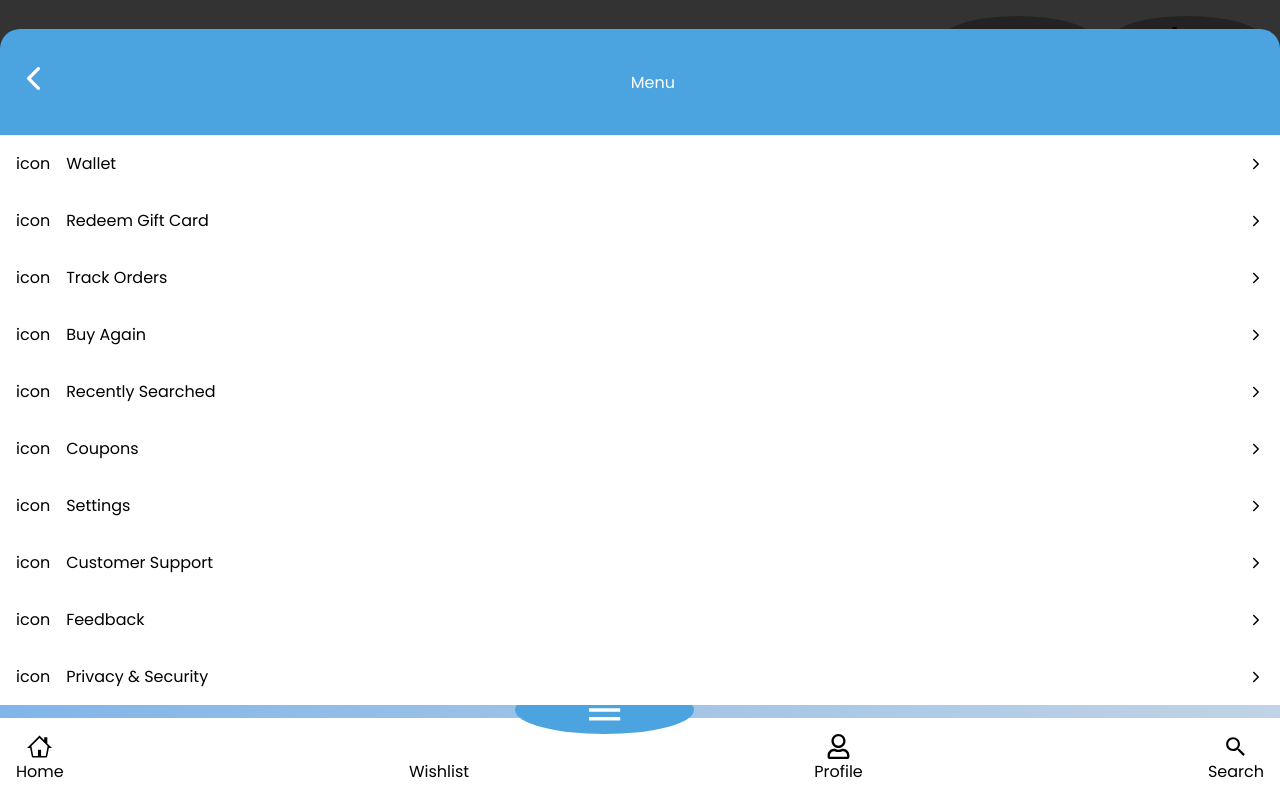
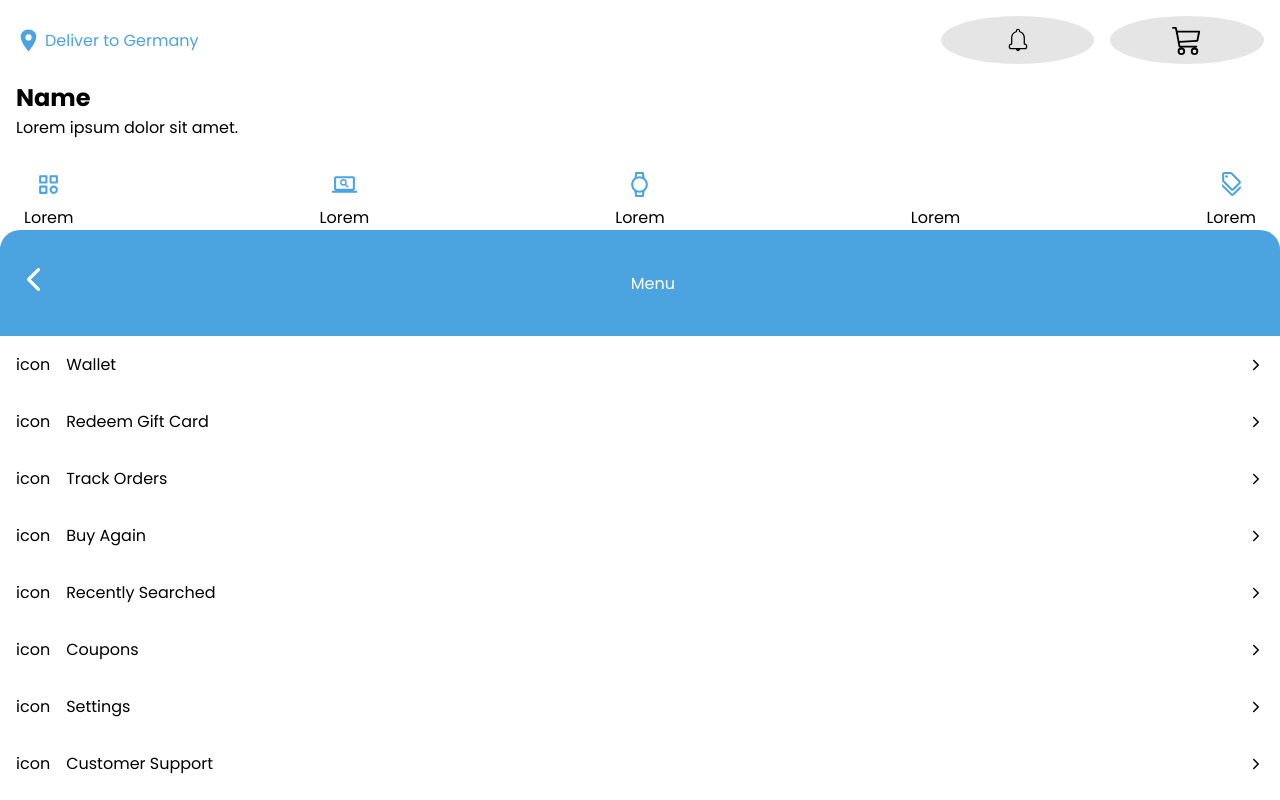
Before and after one commit to akdog/smartcart, a React (Vite) app: page / in a window 1280 px wide. Both pictures are taken after a click on the icon 604 px from the left and 710 px from the top of the page. Shown: the top 800 px of the page. Built offline with nearby package versions, Linux system fonts and the light colour scheme; no server answers; some icons are missing.

Commit message:
Fixed Menu Need Fix FetchByPage

```diff
--- a/package.json
+++ b/package.json
@@ -10,6 +10,7 @@
     "preview": "vite preview"
   },
   "dependencies": {
+    "framer-motion": "^10.16.16",
     "react": "^18.2.0",
     "react-dom": "^18.2.0",
     "react-icons": "^4.12.0",
--- a/src/App.tsx
+++ b/src/App.tsx
@@ -1,4 +1,4 @@
-import { Routes, Route } from "react-router-dom";
+import { Routes, Route, useLocation } from "react-router-dom";
 import { useState } from "react";
 import { ThemeProvider, createGlobalStyle } from "styled-components";
 import { theme } from "./theme";
@@ -13,9 +13,12 @@ import StoreProvider from "./context/StoreProvider";
 const App = () => {
   const [isActiveMenu, setIsActiveMenu] = useState<boolean>(false);
 
+  const location = useLocation();
+  const currentLocation = location.pathname;
+
   return (
     <>
-      <StoreProvider>
+      <StoreProvider currentLocation={currentLocation}>
         <GlobalStyle isActiveMenu={isActiveMenu} />
         <ThemeProvider theme={theme}>
           <Routes>
--- a/src/components/Header.tsx
+++ b/src/components/Header.tsx
@@ -30,7 +30,6 @@ const Header = () => {
 
 const Main = styled.div`
   padding: 1rem;
-  /* background-color: ${(props) => props.theme.colors.primaryFirst}; */
 `;
 
 const HeaderStyled = styled.div`
@@ -54,7 +53,7 @@ const HeaderStyled = styled.div`
   }
 
   .background-icon {
-    background: ${(props) => props.theme.colors.NeutralGray};
+    background: #e5e5e5;
     border-radius: 50%;
 
     width: 12vw;
--- a/src/components/Menu.tsx
+++ b/src/components/Menu.tsx
@@ -1,28 +1,41 @@
+import styled from "styled-components";
+import { motion, AnimatePresence } from "framer-motion";
+
+//Import Icons
 import { IoIosArrowBack } from "react-icons/io";
 
-import styled from "styled-components";
-import { useLocation } from "react-router-dom";
+//Import Utils
+import { menuNames } from "../utils/MenuName.ts";
 
-import { menuNames } from "../utils/MenuName.ts";
+//Import Components
 import MenuItems from "./MenuItems";
 
 type Props = {
+  isActiveMenu: boolean;
   setIsActiveMenu: React.Dispatch<React.SetStateAction<boolean>>;
 };
 
-const Menu = ({ setIsActiveMenu }: Props) => {
+const Menu = ({ isActiveMenu, setIsActiveMenu }: Props) => {
   const handleMenuHeader = () => {
     setIsActiveMenu(false);
   };
 
-  const location = useLocation();
-  const currentLocation = location.pathname;
-
   return (
-    <Main style={{ top: currentLocation === "/all" ? "20%" : "3%" }}>
+    <AnimatePresence>
+      {isActiveMenu && (
+        <StyledMenu
+          initial={{ y: "100%" }}
+          animate={{ y: 230 }}
+          exit={{ y: "100%" }}
+          transition={{ type: "spring", damping: 20, stiffness: 100 }}
+        >
           <div className="header">
             <div className="icon-container">
-          <IoIosArrowBack size="35" color="white" onClick={handleMenuHeader} />
+              <IoIosArrowBack
+                size="35"
+                color="white"
+                onClick={handleMenuHeader}
+              />
             </div>
             <div className="text-container">
               <p>Menu</p>
@@ -31,31 +44,32 @@ const Menu = ({ setIsActiveMenu }: Props) => {
           {menuNames.map((item) => (
             <MenuItems item={item} key={item.id} />
           ))}
-    </Main>
+        </StyledMenu>
+      )}
+    </AnimatePresence>
   );
 };
 
-const Main = styled.div`
+const StyledMenu = styled(motion.div)`
   position: absolute;
-  top: 4%;
+  top: 0;
 
   width: 100%;
+
+  display: flex;
+  flex-direction: column;
 
   .header {
     display: flex;
     background: ${(props) => props.theme.colors.primaryFirst};
-
     padding: 2rem 1rem;
-
     border-radius: 20px 20px 0px 00px;
 
     .text-container {
       display: flex;
       justify-content: flex-end;
       align-items: center;
-
       color: #ffffff;
-
       width: 50%;
     }
   }
--- a/src/components/Navbar.tsx
+++ b/src/components/Navbar.tsx
@@ -1,4 +1,4 @@
-import { Link } from "react-router-dom";
+import { Link, useLocation } from "react-router-dom";
 
 import styled from "styled-components";
 
@@ -16,7 +16,11 @@ type Props = {
 const Navbar = ({ setIsActiveMenu }: Props) => {
   const handleMenu = () => {
     setIsActiveMenu(true);
+    window.scrollTo({ top: 0, behavior: "smooth" });
   };
+
+  const location = useLocation();
+  const currentLocation = location.pathname;
 
   return (
     <Main>
@@ -26,8 +30,17 @@ const Navbar = ({ setIsActiveMenu }: Props) => {
       <div className="icon-container">
         <Link to="/">
           <div className="single-icon">
-            <GoHome size="25" />
-            <p>Home</p>
+            {currentLocation === "/" ? (
+              <>
+                <GoHome size="25" color="#4BA4DF" />
+                <p style={{ color: "#4BA4DF" }}>Home</p>
+              </>
+            ) : (
+              <>
+                <GoHome size="25" />
+                <p>Home</p>
+              </>
+            )}
           </div>
         </Link>
         <div className="single-icon">
@@ -50,9 +63,9 @@ const Navbar = ({ setIsActiveMenu }: Props) => {
 const Main = styled.nav`
   padding: 1rem;
 
-  /* border-style: solid;
+  border-style: solid;
   border-width: 1px 0;
-  border-color: #000; */
+  border-color: #000;
 
   position: sticky;
   bottom: 0%;
--- a/src/components/Product.tsx
+++ b/src/components/Product.tsx
@@ -1,4 +1,7 @@
+import { useState } from "react";
+
 import styled from "styled-components";
+import { motion } from "framer-motion";
 
 //Import Icons
 import { CiHeart } from "react-icons/ci";
@@ -9,10 +12,42 @@ type Props = {
 };
 
 const Product = ({ item }: Props) => {
+  const [isWishList, setIsWishlist] = useState<boolean>(false);
+
+  const handleWish = () => {
+    setIsWishlist(!isWishList);
+  };
+
   return (
     <Main>
       <div className="product-container">
-        <CiHeart size="35" />
+        {isWishList ? (
+          <motion.div
+            className="animated-heart"
+            initial={{ scale: 0 }}
+            animate={{ scale: 1 }}
+            transition={{
+              type: "spring",
+              stiffness: 260,
+              damping: 20,
+            }}
+          >
+            <CiHeart size="35" color="red" onClick={handleWish} />
+          </motion.div>
+        ) : (
+          <motion.div
+            className="animated-heart"
+            initial={{ scale: 0 }}
+            animate={{ rotate: 360, scale: 1 }}
+            transition={{
+              type: "spring",
+              stiffness: 260,
+              damping: 20,
+            }}
+          >
+            <CiHeart size="35" onClick={handleWish} />
+          </motion.div>
+        )}
         <div className="img-container">
           <img src={item.image} />
         </div>
@@ -49,6 +84,10 @@ const Main = styled.div`
       }
     }
 
+    .animated-heart {
+      margin-left: auto;
+    }
+
     svg {
       margin-left: auto;
     }
--- a/src/context/StoreProvider.tsx
+++ b/src/context/StoreProvider.tsx
@@ -6,16 +6,22 @@ import { TProduct } from "../types/TProducts";
 
 type ChildrenType = {
   children: React.ReactNode;
+  currentLocation: string;
 };
 
-const StoreProvider = ({ children }: ChildrenType) => {
+const StoreProvider = ({ children, currentLocation }: ChildrenType) => {
   const [data, setData] = useState<TProduct[] | undefined>([]);
+  const [fetchedByLocation, setFetchedByLocation] = useState<string>("");
 
   useEffect(() => {
-    fetch("https://fakestoreapi.com/products")
+    if (currentLocation === "/all") {
+      setFetchedByLocation("?limit=5");
+    }
+
+    fetch(`https://fakestoreapi.com/products${fetchedByLocation}`)
       .then((res) => res.json())
       .then((json) => setData(json));
-  }, []);
+  }, [currentLocation]);
 
   return (
     <ProductContext.Provider value={data}>{children}</ProductContext.Provider>
--- a/src/pages/LandingPage.tsx
+++ b/src/pages/LandingPage.tsx
@@ -29,7 +29,11 @@ const LandingPage = ({ isActiveMenu, setIsActiveMenu }: Props) => {
       <SalesOffers />
       <Products />
       <Navbar setIsActiveMenu={setIsActiveMenu} />
-      {isActiveMenu ? <Menu setIsActiveMenu={setIsActiveMenu} /> : ""}
+      {isActiveMenu ? (
+        <Menu isActiveMenu={isActiveMenu} setIsActiveMenu={setIsActiveMenu} />
+      ) : (
+        ""
+      )}
     </Main>
   );
 };
@@ -37,16 +41,7 @@ const LandingPage = ({ isActiveMenu, setIsActiveMenu }: Props) => {
 const Main = styled.div<{ isActiveMenu: boolean }>`
   position: relative;
 
-  ::before {
-    content: "";
-    position: absolute;
-    top: 0;
-    left: 0;
-    width: 100%;
-    height: 100%;
-    background-color: rgba(0, 0, 0, 0.8);
-    display: ${(props) => (props.isActiveMenu ? "block" : "none")};
-  }
+  width: 100%;
 `;
 
 export default LandingPage;
--- a/src/pages/ViewAll.tsx
+++ b/src/pages/ViewAll.tsx
@@ -16,7 +16,11 @@ const ViewAll = ({ isActiveMenu, setIsActiveMenu }: Props) => {
       <Header />
       <Products />
       <Navbar setIsActiveMenu={setIsActiveMenu} />
-      {isActiveMenu ? <Menu setIsActiveMenu={setIsActiveMenu} /> : ""}
+      {isActiveMenu ? (
+        <Menu isActiveMenu={isActiveMenu} setIsActiveMenu={setIsActiveMenu} />
+      ) : (
+        ""
+      )}
     </div>
   );
 };
```
Also changed, not shown: 1 other file (tests, documents, lock files or other folders). Lines whose indentation alone changed are shown as unchanged.
